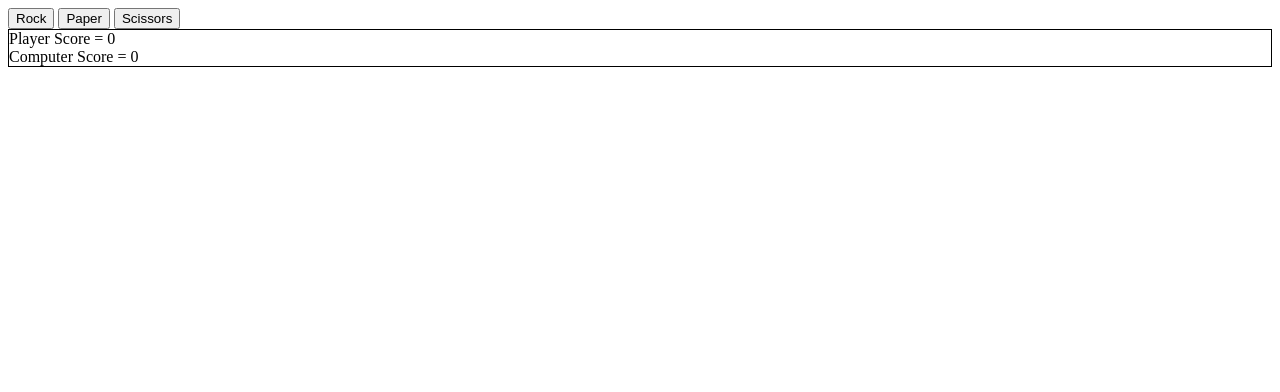
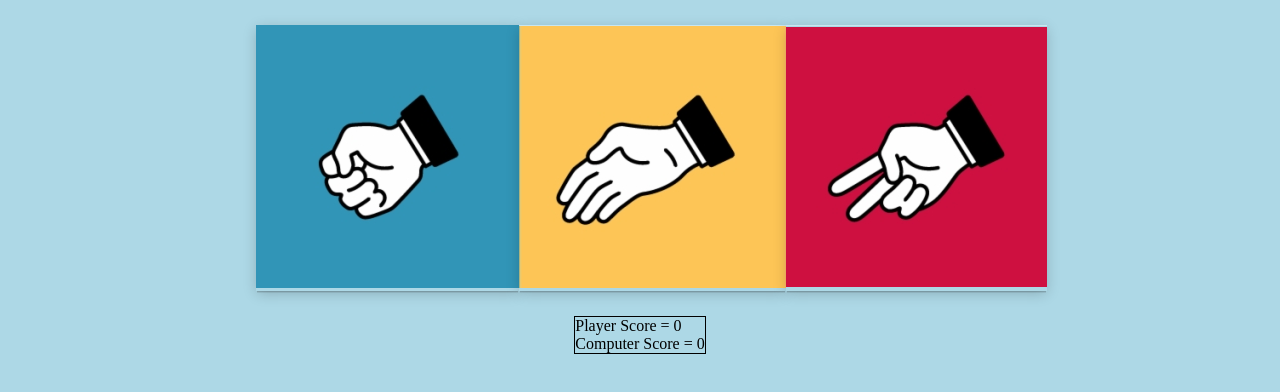
Before and after one commit to KyleHilbert/Odin-Project2, a plain HTML site: page RockPaperScissors/index.html in a window 1280 px wide. Drawn offline with Linux system fonts and the light colour scheme.

Commit message:
Linked CSS and added section

```diff
--- a/RockPaperScissors/index.html
+++ b/RockPaperScissors/index.html
@@ -5,11 +5,14 @@
     <meta http-equiv="X-UA-Compatible" content="IE=edge" />
     <meta name="viewport" content="width=device-width, initial-scale=1.0" />
     <script src="javascript.js" defer></script>
+    <link rel="stylesheet" href="style.css">
     <title>Rock Paper Scissors</title>
   </head>
   <body>
-    <button id="rock">Rock</button>
-    <button id="paper">Paper</button>
-    <button id="scissors">Scissors</button>
+    <section class="gameButtons">
+      <button id="rock"><img src="images/rock.png" alt="picture of rock hand motion"></button>
+      <button id="paper"><img src="images/paper.png" alt="picture of paper hand motion"></button>
+      <button id="scissors"><img src="images/scissors.png" alt="picture of scissor hand motion"></button>
+    </section>
   </body>
 </html>
```
